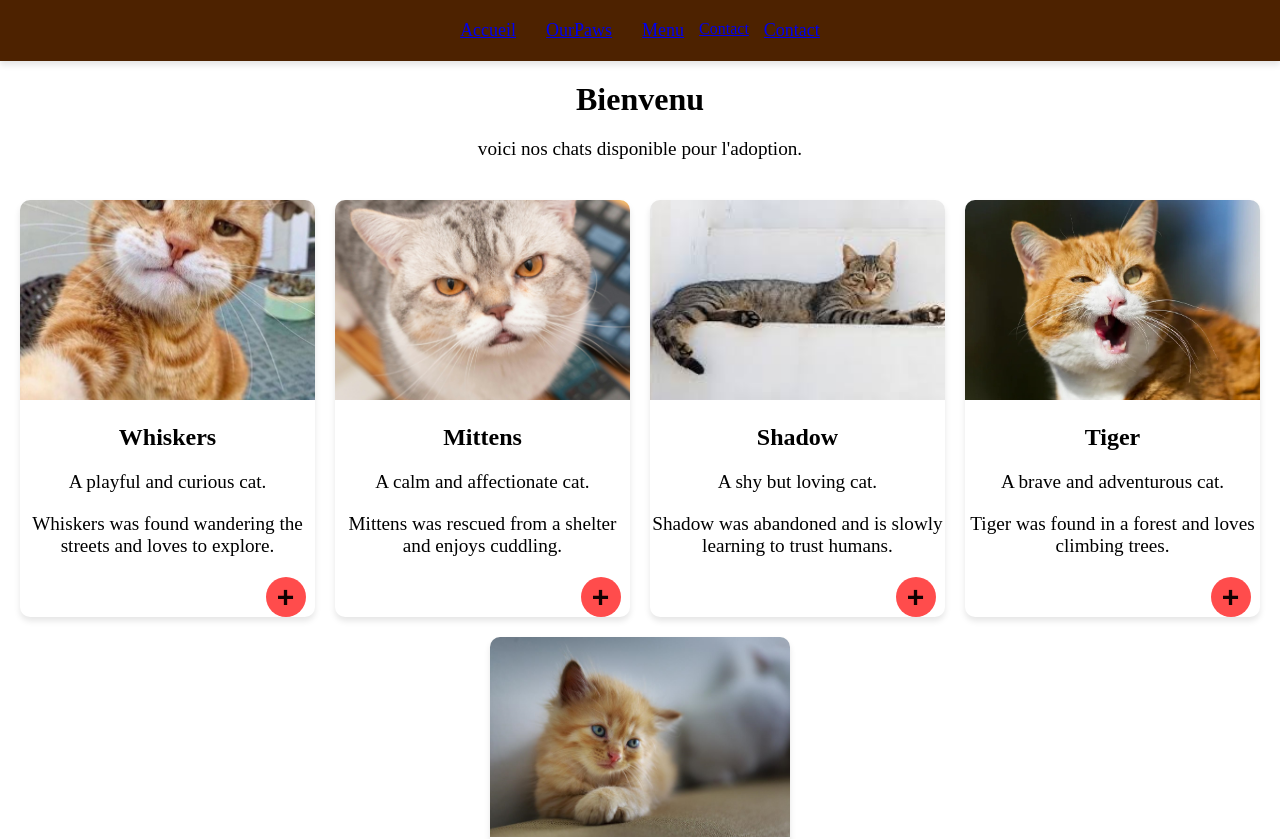
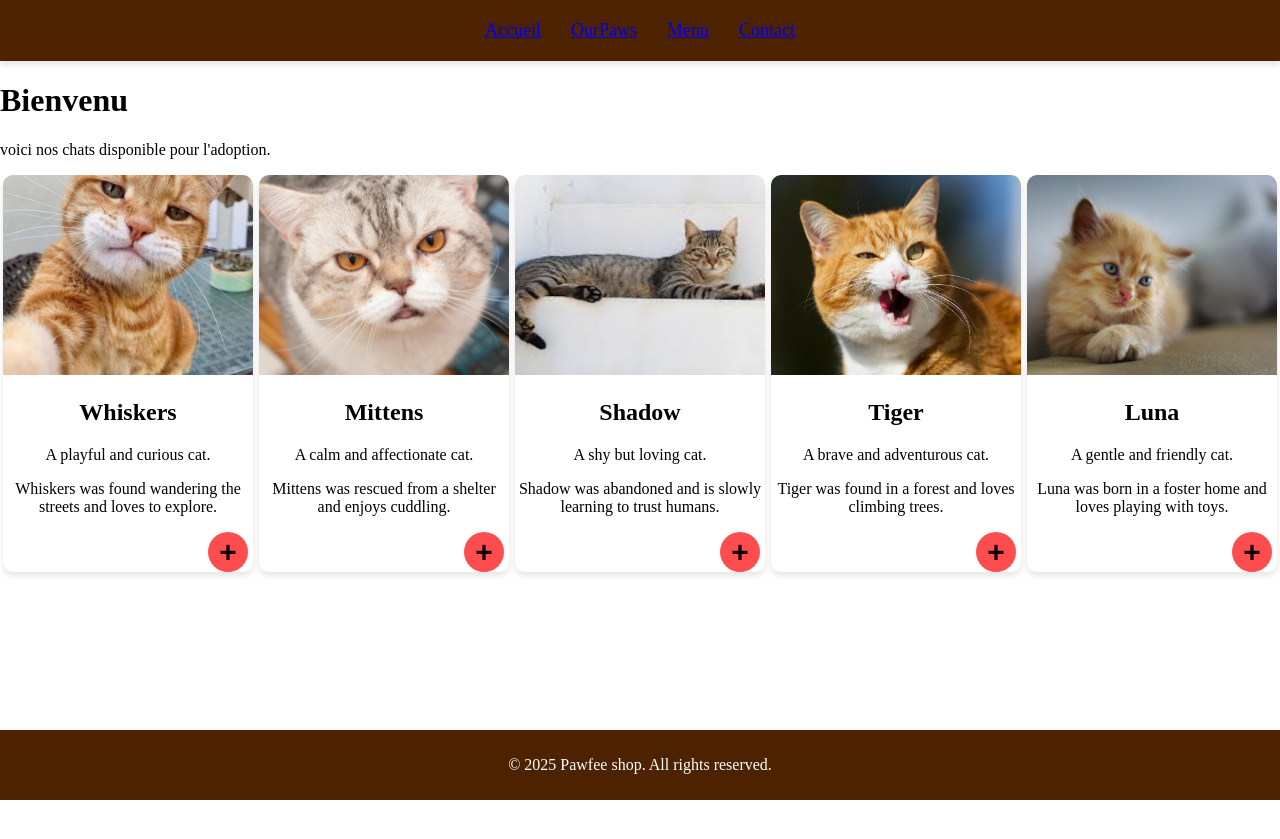
Before and after one commit to mekency/pawfee, a Next.js app: page /OurPaws in a window 1280 px wide. Shown: the top 839 px of the page. After the commit the page ends 800 px from the top, so only its background shows below. Built offline with nearby package versions, Linux system fonts and the light colour scheme.

Commit message:
creation de laison pour les pages et amélioration du disgn de la page OurPaws

```diff
--- a/app/OurPaws/page.module.css
+++ b/app/OurPaws/page.module.css
@@ -1,33 +1,5 @@
 .catList {
-  display: flex;
-  flex-wrap: wrap;
-  justify-content: space-around;
-  gap: 20px;
-  padding: 20px;
-}
-
-.catList > div {
-  flex: 1 1 calc(25% - 40px);
-  max-width: 300px;
-  min-width: 200px;
-}
-
-h1 {
-  text-align: center;
-  font-size: 2rem;
-  margin: 20px 0;
-}
-
-p {
-  text-align: center;
-  font-size: 1.2rem;
-  margin-bottom: 20px;
-}
-
-.catCard {
-  border: 1px solid ;
-  border-radius: 10px;
-  box-shadow: 0 4px 8px rgba(0, 0, 0, 0.1);
-  padding: 15px;
-  text-align: center;
-}
+    display: flex;
+    flex-wrap: wrap;
+    justify-content: space-around;
+  }
--- a/components/Header.jsx
+++ b/components/Header.jsx
@@ -16,9 +16,8 @@ export default function Header() {
             <li>
               <Link href="/">Menu</Link>
             </li>
-              <Link href="/">Contact</Link>
             <li>
-              <Link href="/">Contact</Link>
+            <Link href="/">Contact</Link>
             </li>
         </ul>
       </nav>
```
